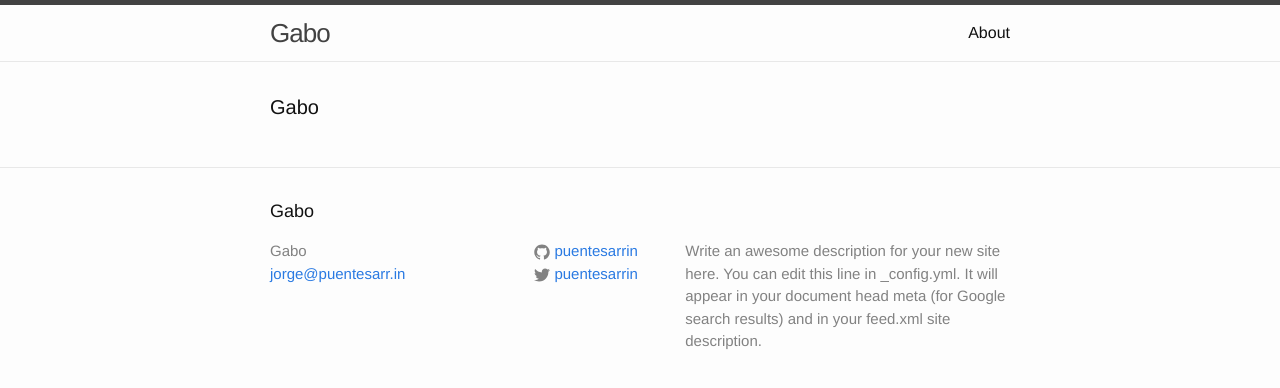
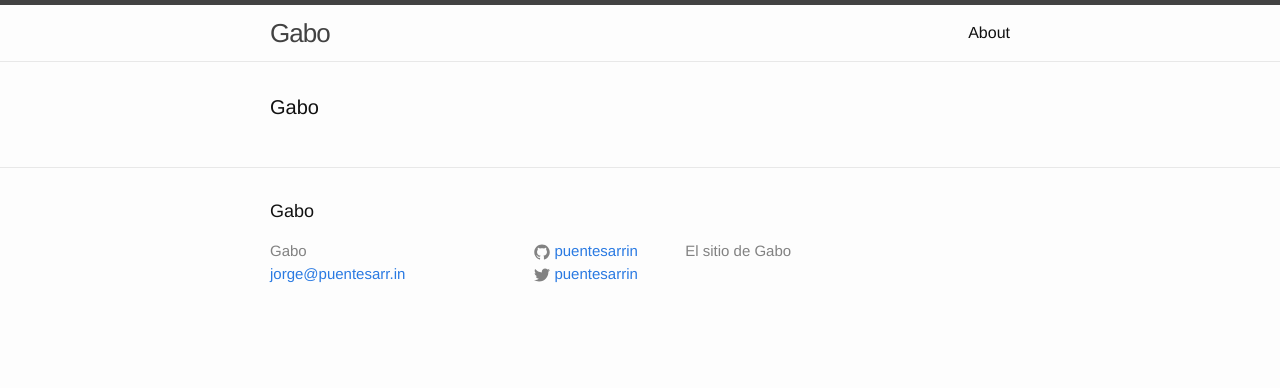
Before and after one commit to puentesarrin/gabo, a Jekyll site: the page built from index.html, in a window 1280 px wide. Shown: the top 388 px of the page. Built offline with Jekyll 4.4.1, drawn with Linux system fonts in a browser that asks for light colours.

Commit message:
Changed description.

```diff
--- a/_config.yml
+++ b/_config.yml
@@ -1,10 +1,7 @@
 # Site settings
 title: Gabo
 email: jorge@puentesarr.in
-description: > # this means to ignore newlines until "baseurl:"
-  Write an awesome description for your new site here. You can edit this
-  line in _config.yml. It will appear in your document head meta (for
-  Google search results) and in your feed.xml site description.
+description: El sitio de Gabo
 baseurl: "" # the subpath of your site, e.g. /blog/
 url: "http://gabo.puentesarr.in" # the base hostname & protocol for your site
 twitter_username: puentesarrin
```
